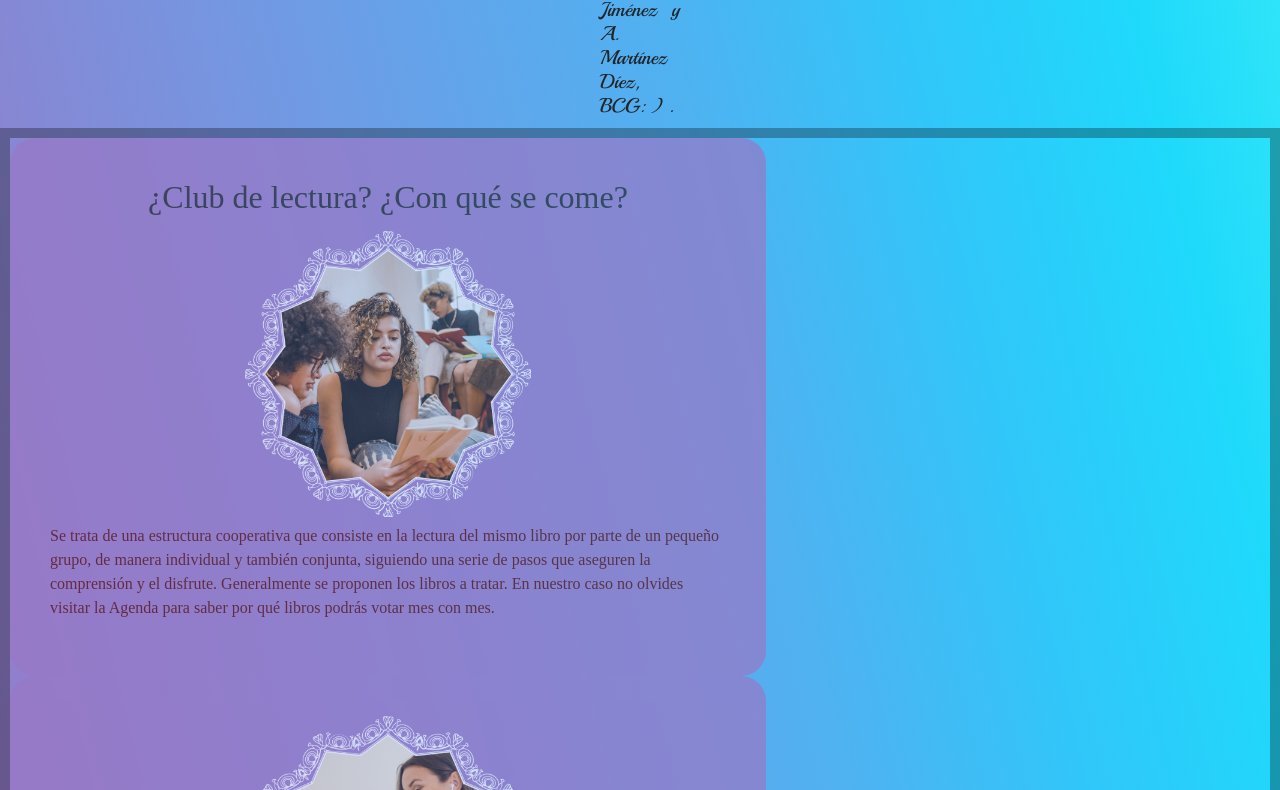
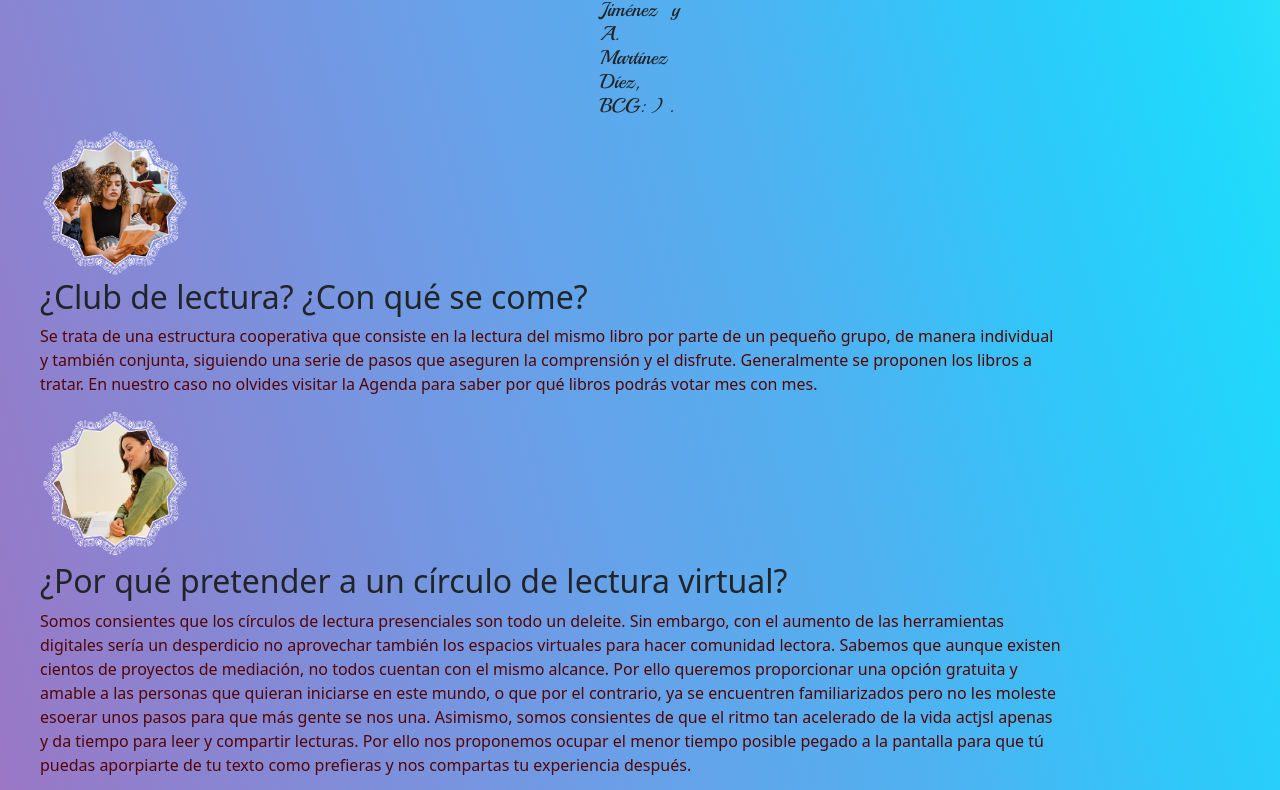
Before and after one commit to LeslieRamirezDiaz/JA-Mujer-digital_Introalcoding, a plain HTML site: page index.html in a window 1280 px wide. Shown: the part 1332-2122 px from the top of the page. Drawn offline with nearby package versions, Linux system fonts and the light colour scheme.

Commit message:
Segunda_versión

```diff
--- a/index.html
+++ b/index.html
@@ -59,15 +59,15 @@
     </div>
 
     <div class="contenedor">
-        <div class="caja">
+        <div class="caja1">
+            <img src="./imágenes/Club de lectura.png" alt="Qué_es_un_club_de_lectura">
             <h2>¿Club de lectura? ¿Con qué se come?</h2>
-            <img src="./imágenes/Club de lectura.png" alt="Qué_es_un_club_de_lectura">
             <p>Se trata de una estructura cooperativa que consiste en la lectura del mismo libro por parte de un pequeño grupo, de manera individual y también conjunta, siguiendo una serie de pasos que aseguren la comprensión y el disfrute. Generalmente se proponen los libros a tratar. En nuestro caso no olvides visitar la Agenda para saber por qué libros podrás votar mes con mes.</p>
         </div>
 
 
 
-        <div class="caja">
+        <div class="caja2">
             <img src="./imágenes/Club de lectura virtual.png" alt="Club_de_lectura_virtual">
             <h2>¿Por qué pretender a un círculo de lectura virtual?</h2>
             <p>Somos consientes que los círculos de lectura presenciales son todo un deleite. Sin embargo, con el aumento de las herramientas digitales sería un desperdicio no aprovechar también los espacios virtuales para hacer comunidad lectora. Sabemos que aunque existen cientos de proyectos de mediación, no todos cuentan con el mismo alcance. Por ello queremos proporcionar una opción gratuita y amable a las personas que quieran iniciarse en este mundo, o que por el contrario, ya se encuentren familiarizados pero no les moleste esoerar unos pasos para que más gente se nos una.
@@ -75,7 +75,7 @@
                 Asimismo, somos consientes de que el ritmo tan acelerado de la vida actjsl apenas y da tiempo para leer y compartir lecturas. Por ello nos proponemos ocupar el menor tiempo posible pegado a la pantalla para que tú puedas aporpiarte de tu texto como prefieras y nos compartas tu experiencia después. </p>
         </div>
 
-        <div class="caja">
+        <div class="caja3">
             <img src="./imágenes/Jardín de.png" alt="Proyecto_El_Jardín">
             <h2>¿Quiénes somos "El jardín de las hespérides - círculo de lectura virtual"?</h2>
             <p>Somos un círculo de lectura que brinda un espacio seguro (sobre todo para chicas y comunidad LGBT+, pero si nuestra selección de libros y temas de abordaje te interesan, también eres bienvenidx) para todxs aquellxs lectores que estén ávidxs de lecturas hechas por y para mujeres y comunidad LGBT+. Somos cuatro mediadoras de lectura con gusto por los temas irreverentes, los libros que son dejados fuera del canon y con muchas ganas de hacer significativas las lecturas de Miles de textos que nos han cautivado con ayuda de una comunidad. Sé parte de este jardín, no te arrepentirás.</p>
--- a/style.css
+++ b/style.css
@@ -54,36 +54,37 @@ p{
 .contenedor{
     display: flex;
     flex-direction: column;
-    width: 100%;
-    margin: 10px 10px 10px 0;
+    width: 80%;
+    margin: 10px 10px 10px 40px;
     justify-content: center;
-    border: 10px solid rgba(2, 1, 0, .3)
+
 }
 
 .caja{
-    width: 60%;
-    height: 60%;
+    width: 100%;
+    height: 100%;
     display: flex;
     padding: 40px;
-    flex-direction: column;
-    justify-content: center;
+    flex-direction: row;
+    justify-content: space-evenly;
     align-items: center;
     background-color: #9978c6;
     opacity: .7;
-    border-radius: 25px
+    border-radius: 25px;
+    align-content: space-between;
+
 }
 
 .caja img{
     width: 300px;
     height: fit-content;
     border-radius: 50%;
-    flex-wrap: wrap
 }
 
 .caja{
     font-size: 12px;
     font-family: 'Times New Roman', Times, serif;
-    align-content: flex-start;
+    align-content: center;
 }
 
 .cabecera{
```
